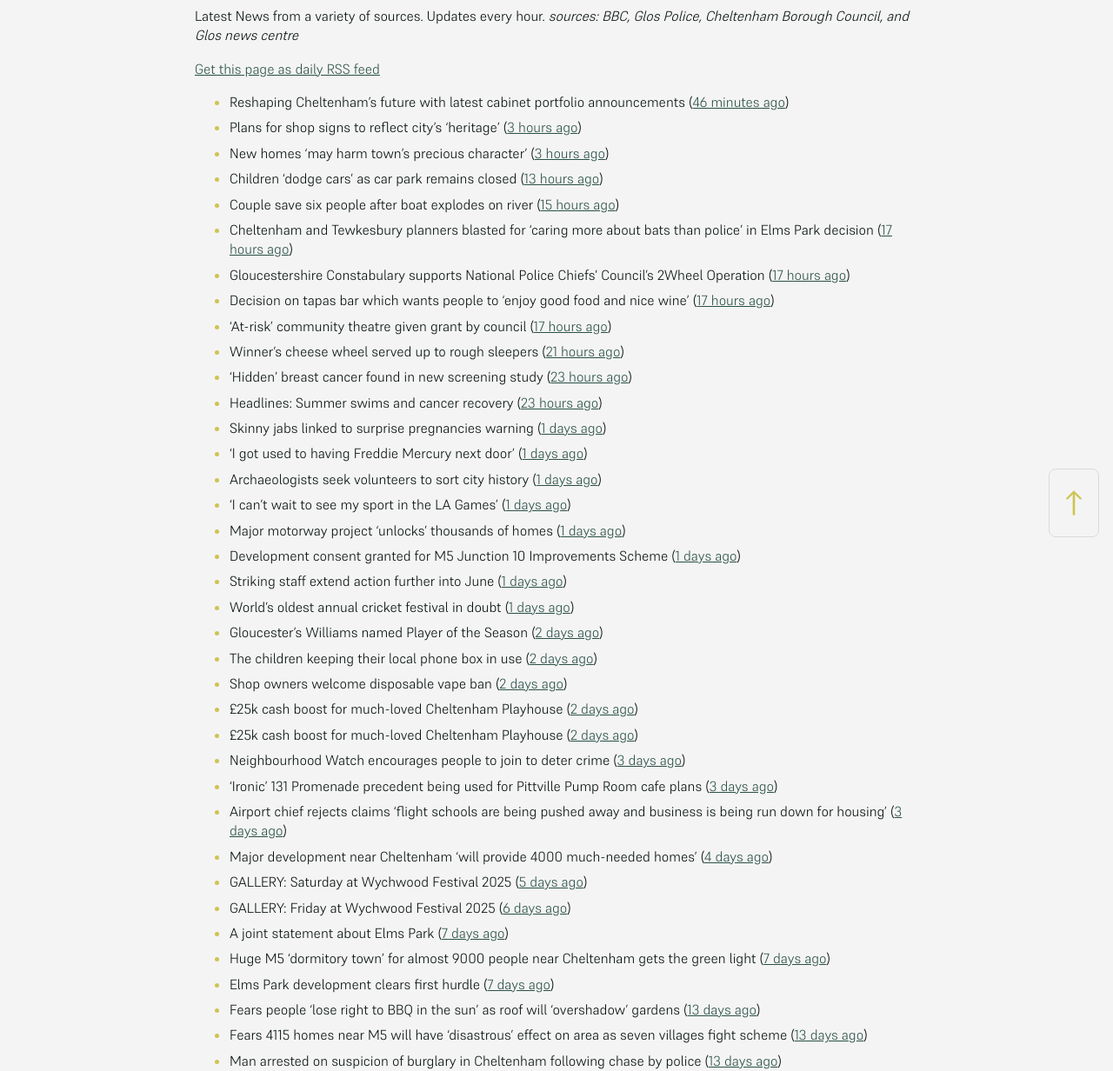
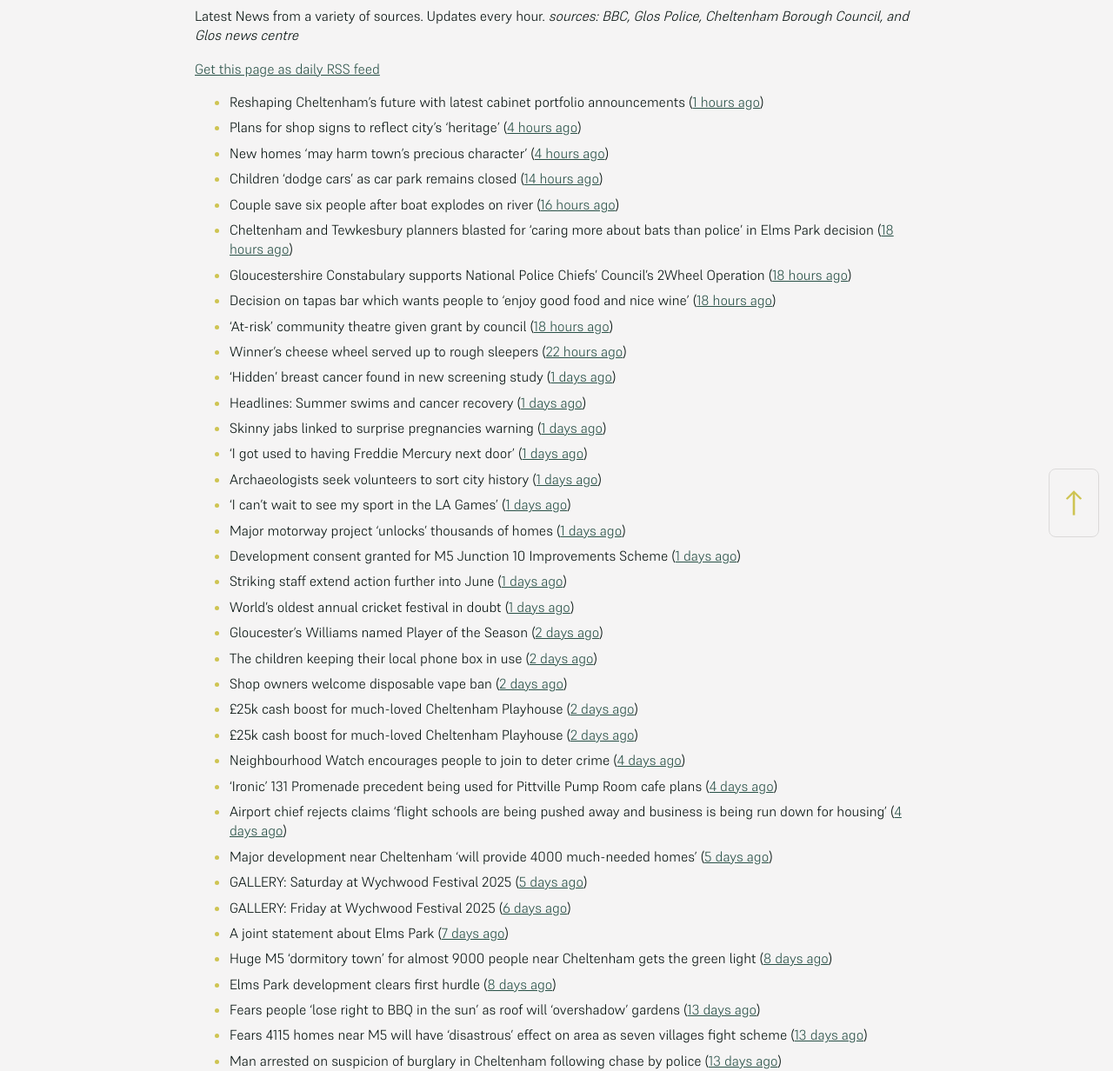
Before and after one commit to mat-0/cheltenham-open-data, a Jekyll site: the page built from _pages/news.md, in a window 1280 px wide. Shown: the part 266-1498 px from the top of the page at 87% size. Built offline with Jekyll 4.4.1, drawn with Linux system fonts in a browser that asks for light colours.

Commit message:
Updated 2025-06-06 09:58:02

```diff
--- a/_pages/news.md
+++ b/_pages/news.md
@@ -12,18 +12,18 @@ _sources: BBC, Glos Police, Cheltenham Borough Council, and Glos news centre_
 [Get this page as daily RSS feed](/daily.rss)
 
 <!-- news_marker starts -->
-- Reshaping Cheltenham’s future with latest cabinet portfolio announcements ([46 minutes ago](https://www.cheltenham.gov.uk/news/article/3018/reshaping_cheltenhams_future_with_latest_cabinet_portfolio_announcements))
-- Plans for shop signs to reflect city's 'heritage' ([3 hours ago](https://www.bbc.com/news/articles/c77153njmlko))
-- New homes 'may harm town's precious character' ([3 hours ago](https://www.bbc.com/news/articles/c5yxr023e19o))
-- Children 'dodge cars' as car park remains closed ([13 hours ago](https://www.bbc.com/news/articles/c15v3072q04o))
-- Couple save six people after boat explodes on river ([15 hours ago](https://www.bbc.com/news/articles/cq54p798dxlo))
-- Cheltenham and Tewkesbury planners blasted for ‘caring more about bats than police’ in Elms Park decision ([17 hours ago](https://gloucesternewscentre.co.uk/cheltenham-and-tewkesbury-planners-blasted-for-caring-more-about-bats-than-police-in-elms-park-decision/))
-- Gloucestershire Constabulary supports National Police Chiefs’ Council’s 2Wheel Operation ([17 hours ago](https://gloucesternewscentre.co.uk/gloucestershire-constabulary-supports-national-police-chiefs-councils-2wheel-operation/))
-- Decision on tapas bar which wants people to ‘enjoy good food and nice wine’ ([17 hours ago](https://gloucesternewscentre.co.uk/decision-on-tapas-bar-which-wants-people-to-enjoy-good-food-and-nice-wine/))
-- 'At-risk' community theatre given grant by council ([17 hours ago](https://www.bbc.com/news/articles/c2kq2d2e71zo))
-- Winner's cheese wheel served up to rough sleepers ([21 hours ago](https://www.bbc.com/news/articles/cvg9z4l01ygo))
-- 'Hidden' breast cancer found in new screening study ([23 hours ago](https://www.bbc.com/news/articles/cd90g95q8v0o))
-- Headlines: Summer swims and cancer recovery ([23 hours ago](https://www.bbc.com/news/articles/ckgxpzv9r41o))
+- Reshaping Cheltenham’s future with latest cabinet portfolio announcements ([1 hours ago](https://www.cheltenham.gov.uk/news/article/3018/reshaping_cheltenhams_future_with_latest_cabinet_portfolio_announcements))
+- Plans for shop signs to reflect city's 'heritage' ([4 hours ago](https://www.bbc.com/news/articles/c77153njmlko))
+- New homes 'may harm town's precious character' ([4 hours ago](https://www.bbc.com/news/articles/c5yxr023e19o))
+- Children 'dodge cars' as car park remains closed ([14 hours ago](https://www.bbc.com/news/articles/c15v3072q04o))
+- Couple save six people after boat explodes on river ([16 hours ago](https://www.bbc.com/news/articles/cq54p798dxlo))
+- Cheltenham and Tewkesbury planners blasted for ‘caring more about bats than police’ in Elms Park decision ([18 hours ago](https://gloucesternewscentre.co.uk/cheltenham-and-tewkesbury-planners-blasted-for-caring-more-about-bats-than-police-in-elms-park-decision/))
+- Gloucestershire Constabulary supports National Police Chiefs’ Council’s 2Wheel Operation ([18 hours ago](https://gloucesternewscentre.co.uk/gloucestershire-constabulary-supports-national-police-chiefs-councils-2wheel-operation/))
+- Decision on tapas bar which wants people to ‘enjoy good food and nice wine’ ([18 hours ago](https://gloucesternewscentre.co.uk/decision-on-tapas-bar-which-wants-people-to-enjoy-good-food-and-nice-wine/))
+- 'At-risk' community theatre given grant by council ([18 hours ago](https://www.bbc.com/news/articles/c2kq2d2e71zo))
+- Winner's cheese wheel served up to rough sleepers ([22 hours ago](https://www.bbc.com/news/articles/cvg9z4l01ygo))
+- 'Hidden' breast cancer found in new screening study ([1 days ago](https://www.bbc.com/news/articles/cd90g95q8v0o))
+- Headlines: Summer swims and cancer recovery ([1 days ago](https://www.bbc.com/news/articles/ckgxpzv9r41o))
 - Skinny jabs linked to surprise pregnancies warning ([1 days ago](https://www.bbc.co.uk/sounds/play/p0lgh4cd))
 - 'I got used to having Freddie Mercury next door' ([1 days ago](https://www.bbc.com/news/articles/cp8ydj0kplyo))
 - Archaeologists seek volunteers to sort city history ([1 days ago](https://www.bbc.com/news/articles/cgj8z5vj2n4o))
@@ -37,15 +37,15 @@ _sources: BBC, Glos Police, Cheltenham Borough Council, and Glos news centre_
 - Shop owners welcome disposable vape ban ([2 days ago](https://www.bbc.com/news/articles/cgle5pgy4lgo))
 - £25k cash boost for much-loved Cheltenham Playhouse ([2 days ago](https://gloucesternewscentre.co.uk/25k-cash-boost-for-much-loved-cheltenham-playhouse/))
 - £25k cash boost for much-loved Cheltenham Playhouse ([2 days ago](https://www.cheltenham.gov.uk/news/article/3017/25k_cash_boost_for_much-loved_cheltenham_playhouse))
-- Neighbourhood Watch encourages people to join to deter crime ([3 days ago](https://gloucesternewscentre.co.uk/neighbourhood-watch-encourages-people-to-join-to-deter-crime/))
-- ‘Ironic’ 131 Promenade precedent being used for Pittville Pump Room cafe plans ([3 days ago](https://gloucesternewscentre.co.uk/ironic-131-promenade-precedent-being-used-for-pittville-pump-room-cafe-plans/))
-- Airport chief rejects claims ‘flight schools are being pushed away and business is being run down for housing’ ([3 days ago](https://gloucesternewscentre.co.uk/airport-chief-rejects-claims-flight-schools-are-being-pushed-away-and-business-is-being-run-down-for-housing/))
-- Major development near Cheltenham ‘will provide 4000 much-needed homes’ ([4 days ago](https://gloucesternewscentre.co.uk/major-development-near-cheltenham-will-provide-4000-much-needed-homes/))
+- Neighbourhood Watch encourages people to join to deter crime ([4 days ago](https://gloucesternewscentre.co.uk/neighbourhood-watch-encourages-people-to-join-to-deter-crime/))
+- ‘Ironic’ 131 Promenade precedent being used for Pittville Pump Room cafe plans ([4 days ago](https://gloucesternewscentre.co.uk/ironic-131-promenade-precedent-being-used-for-pittville-pump-room-cafe-plans/))
+- Airport chief rejects claims ‘flight schools are being pushed away and business is being run down for housing’ ([4 days ago](https://gloucesternewscentre.co.uk/airport-chief-rejects-claims-flight-schools-are-being-pushed-away-and-business-is-being-run-down-for-housing/))
+- Major development near Cheltenham ‘will provide 4000 much-needed homes’ ([5 days ago](https://gloucesternewscentre.co.uk/major-development-near-cheltenham-will-provide-4000-much-needed-homes/))
 - GALLERY: Saturday at Wychwood Festival 2025 ([5 days ago](https://gloucesternewscentre.co.uk/gallery-saturday-at-wychwood-festival-2025/))
 - GALLERY: Friday at Wychwood Festival 2025 ([6 days ago](https://gloucesternewscentre.co.uk/gallery-friday-at-wychwood-festival-2025/))
 - A joint statement about Elms Park ([7 days ago](https://www.cheltenham.gov.uk/news/article/3015/a_joint_statement_about_elms_park))
-- Huge M5 ‘dormitory town’ for almost 9000 people near Cheltenham gets the green light ([7 days ago](https://gloucesternewscentre.co.uk/huge-m5-dormitory-town-for-almost-9000-people-near-cheltenham-gets-the-green-light/))
-- Elms Park development clears first hurdle ([7 days ago](https://gloucesternewscentre.co.uk/elms-park-development-clears-first-hurdle/))
+- Huge M5 ‘dormitory town’ for almost 9000 people near Cheltenham gets the green light ([8 days ago](https://gloucesternewscentre.co.uk/huge-m5-dormitory-town-for-almost-9000-people-near-cheltenham-gets-the-green-light/))
+- Elms Park development clears first hurdle ([8 days ago](https://gloucesternewscentre.co.uk/elms-park-development-clears-first-hurdle/))
 - Fears people ‘lose right to BBQ in the sun’ as roof will ‘overshadow’ gardens ([13 days ago](https://gloucesternewscentre.co.uk/fears-people-lose-right-to-bbq-in-the-sun-as-roof-will-overshadow-gardens/))
 - Fears 4115 homes near M5 will have ‘disastrous’ effect on area as seven villages fight scheme ([13 days ago](https://gloucesternewscentre.co.uk/fears-4115-homes-near-m5-will-have-disastrous-effect-on-area-as-seven-villages-fight-scheme/))
 - Man arrested on suspicion of burglary in Cheltenham following chase by police ([13 days ago](https://gloucesternewscentre.co.uk/man-arrested-on-suspicion-of-burglary-in-cheltenham-following-chase-by-police/))
```
Also changed, not shown: _data/flood.json (+4 -4 lines), _pages/fix-my-street.md (+1 -1 lines), index.md (+5 -5 lines).
